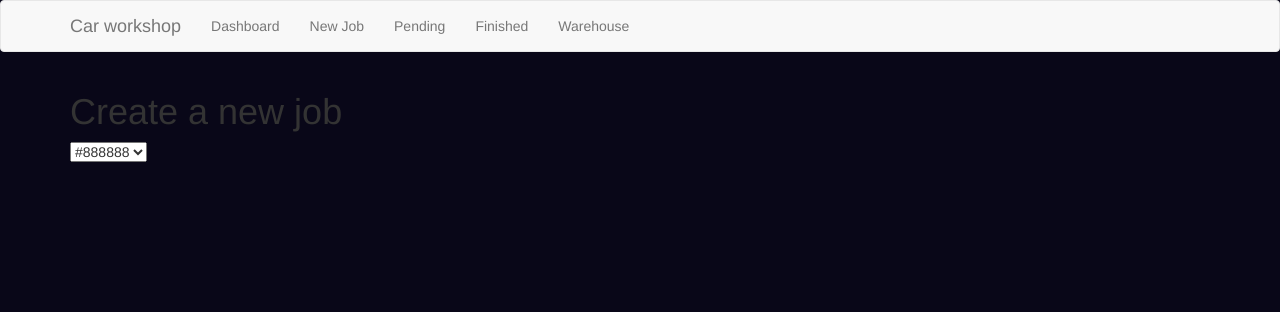
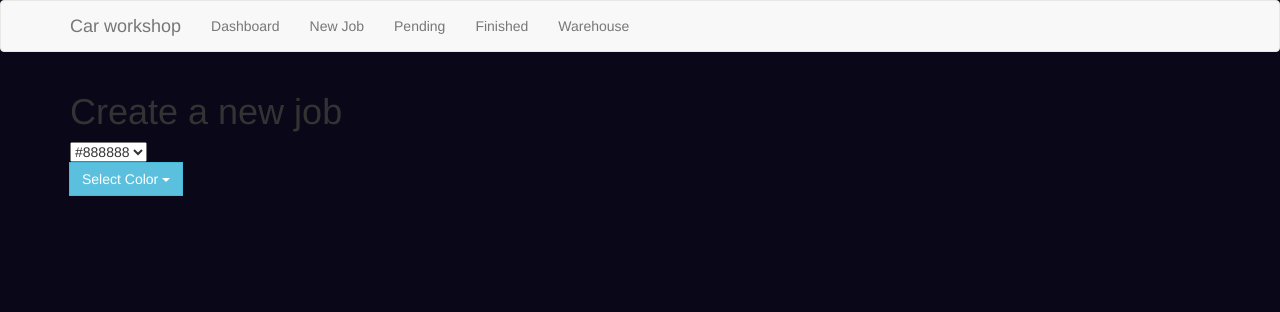
Before and after one commit to piotrsladowski/car-workshop, a Python web app: template app/templates/newJob.html in a window 1280 px wide. Shown: the top 312 px of the page. Run offline with Jinja, Linux system fonts and the light colour scheme; the template is opened without the code that fills it: most values are stand-ins (such as "Sample title", 1, 10 or a date in 2020); some libraries are stand-ins or nearby versions.

Commit message:
menu v0.1

```diff
--- a/app/forms.py
+++ b/app/forms.py
@@ -15,3 +15,8 @@ class NewJobButtonForm(FlaskForm):
 
 class procrastinationButtonForm(FlaskForm):
     procrastination = SubmitField('Procrastinate')
+
+
+class IndexForm(FlaskForm):
+    car = StringField('Car', validators=[DataRequired()])
+    submit = SubmitField('Submit')
--- a/app/templates/newJob.html
+++ b/app/templates/newJob.html
@@ -5,4 +5,19 @@
         <option value="{{colour}}" SELECTED>{{colour}}</option>"
     {% endfor %}
 </select>
+
+
+<div class="dropdown">
+    <div class="input-group-btn">
+        <button class="btn btn-info btn-md dropdown-toggle" type="button" id="dropdownMenuButton" data-toggle="dropdown" aria-haspopup="true" aria-expanded="false" name="color_dropdown" >
+        Select Color
+        <span class="caret"></span>
+        </button>
+        <div class="dropdown-menu" aria-labelledby="dropdownMenuButton">
+            {% for datum in data %}
+               <a class="dropdown-item" href="#">{{ datum }}</a>
+            {% endfor %}
+        </div>
+    </div>
+</div>
 {% endblock %}
```
Also changed, not shown: app/routes.py (+7 -3 lines).
